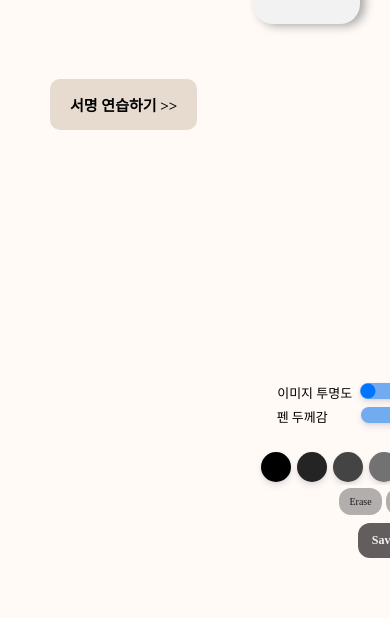
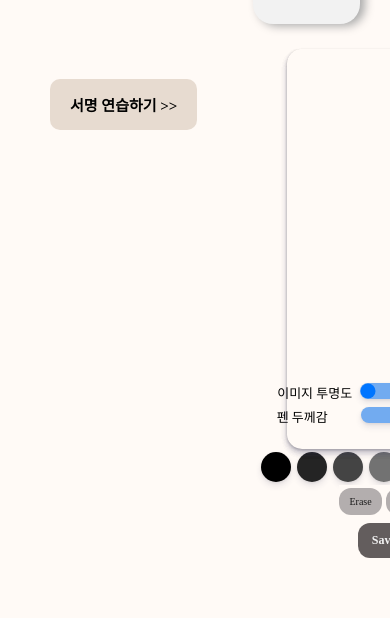
Before and after one commit to CAU-Celebrity/TheSignature-Web, a Django app: template signMaker/templates/signMaker/drawing.html in a window 390 px wide; the page is wider, and only the part inside the window is pictured. Shown: the part 251-869 px from the top of that part. Run offline with Django 3.2, Linux system fonts and the light colour scheme; the template is opened without the code that fills it, so the values that code supplies are empty; some libraries are stand-ins or nearby versions.

Commit message:
fix: css edited

```diff
--- a/signMaker/templates/signMaker/drawing.html
+++ b/signMaker/templates/signMaker/drawing.html
@@ -22,7 +22,7 @@
 }
 
 .canvas {
-    left: 330px;
+    left: 370px;
     width: 600px;
     height: 400px;
     background-color: transparent;
@@ -106,6 +106,60 @@ input[type=range]::-webkit-slider-runnable-track {
     box-shadow: 0 4px 6px rgba(50, 50, 93, 0.11), 0 1px 3px rgba(0, 0, 0, 0.08);
     margin: 3px;
     color: #242424;
+}
+
+@media (max-width: 1600px) {
+    .canvas {
+        left: 370px;
+    }
+}
+@media (max-width: 1300px) {
+    .canvas {
+        left: 330px;
+    }
+}
+
+@media (max-width: 1120px) {
+    .canvas {
+        left: 180px;
+    }
+}
+
+@media (max-width: 900px) {
+    .canvas {
+        left: 150px;
+    }
+}
+
+@media (max-width: 855px) {
+    .canvas {
+        left: 140px;
+    }
+}
+
+@media (max-width: 768px) {
+    /* ipad */
+    .canvas {
+        left: 120px;
+    }
+}
+
+@media (max-width: 740px) {
+    .canvas {
+        left: 80px;
+    }
+}
+
+@media (max-width: 639px) {
+    .canvas {
+        left: 70px;
+    }
+}
+
+@media (max-width: 590px) {
+    .canvas {
+        left: 40px;
+    }
 }
 </style>
 
```
Also changed, not shown: signMaker/templates/signMaker/watermark.html (+30 -3 lines).
